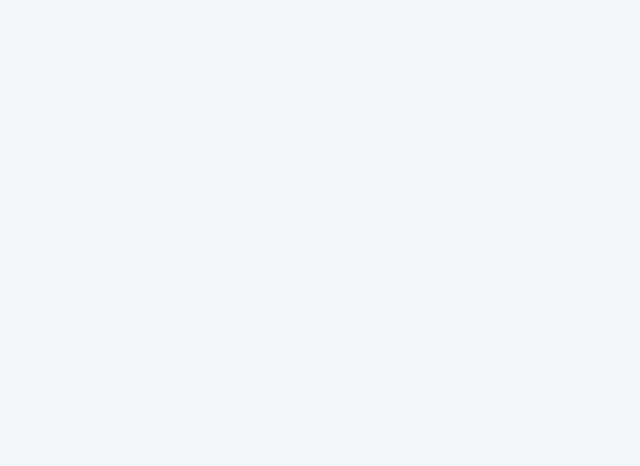
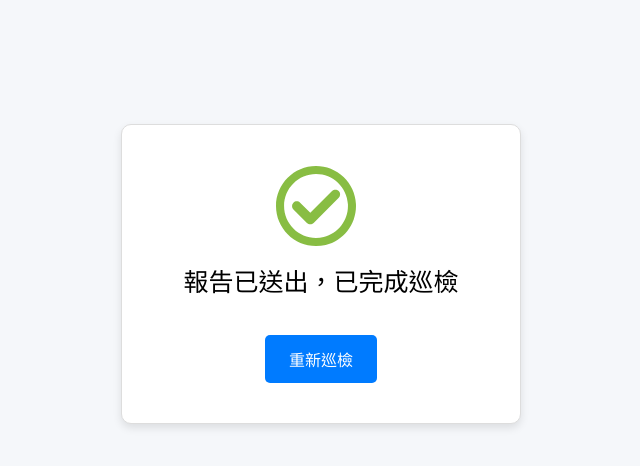
Before and after one commit to frogdev0319-star/cupola360_patrol, a Vue app: page /cupola360_patrol/finish in a window 1280 px wide. Before the commit this address had no page. Shown: the top 466 px of the page, without its empty margins (319-959 px from the left). Built offline with nearby package versions, Linux system fonts and the light colour scheme.

Commit message:
製作巡檢表

```diff
--- a/src/api/user.js
+++ b/src/api/user.js
@@ -24,7 +24,7 @@ export function getInspection() {
 
 export function getInspectToken() {
     return request({
-        url: 'https://demo-factory.cupola360.com/1/plugin/iService?key=testsecret3',
+        url: 'https://demo-factory.cupola360.com/1/plugin/iService?key=testsecret5',
         method: 'get',
 
     })
--- a/src/router/index.js
+++ b/src/router/index.js
@@ -2,6 +2,7 @@ import { createRouter, createWebHistory } from 'vue-router'
 import Home from '../views/Home.vue'
 import About from '../views/About.vue'
 import Contact from '../views/Contact.vue'
+import Finish from '../views/Finish.vue'
 
 const routes = [
     {
@@ -18,6 +19,11 @@ const routes = [
         path: '/contact',
         name: 'Contact',
         component: Contact
+    },
+    {
+        path: '/finish',
+        name: 'Finish',
+        component: Finish
     }
 ]
 
--- /dev/null
+++ b/src/views/Finish.vue
@@ -0,0 +1,72 @@
+<template>
+  <div class="finish-container">
+    <div class="card">
+      <img src="/assets/images/check.svg" alt="check" class="checkmark" />
+      <h1> 報告已送出，已完成巡檢</h1>
+      <button class="restart-button" @click="goHome">重新巡檢</button>
+    </div>
+  </div>
+</template>
+
+<script>
+import router from '../router/index.js'
+
+export default {
+  name: 'Finish',
+  methods: {
+    goHome() {
+      router.push('/')
+    }
+  }
+}
+</script>
+
+<style scoped>
+.finish-container {
+  display: flex;
+  flex-direction: column;
+  align-items: center;
+  justify-content: flex-start;
+  height: 100vh;
+  text-align: center;
+  padding-top: 13vh;
+}
+
+.card {
+  border: 1px solid #ddd;
+  border-radius: 10px;
+  padding: 40px;
+  box-shadow: 0 4px 8px rgba(0, 0, 0, 0.1);
+  background-color: white;
+  max-width: 400px;
+  width: 100%;
+}
+
+h1 {
+  font-size: 25px;
+  margin-bottom: 20px;
+}
+
+.checkmark {
+  width: 80px;
+  height: auto;
+  margin-bottom: 20px;
+  margin-right: 10px;
+}
+
+.restart-button {
+  margin-top: 20px;
+  padding: 12px 24px;
+  font-size: 16px;
+  cursor: pointer;
+  background-color: #007bff;
+  color: white;
+  border: none;
+  border-radius: 5px;
+  transition: background-color 0.3s;
+}
+
+.restart-button:hover {
+  background-color: #0056b3;
+}
+</style>
--- a/src/views/Home.vue
+++ b/src/views/Home.vue
@@ -209,6 +209,7 @@ import { ref, reactive, onMounted } from "vue";
 import { ElMessage } from "element-plus";
 import { login, getInspection, submitInspect ,getInspectToken, uploadScreenshotToBlob } from "../api/user";
 import { Clock, Close } from "@element-plus/icons-vue";
+import router from "../router/index.js";
 
 export default {
   name: "Home",
@@ -562,9 +563,8 @@ export default {
         }
       }
 
-
-
-
+      uploadProgress.value = 0;
+      uploadDialogVisible.value = true;
 
       var tempSubmitItem = [];
       let processedImages = 0;
@@ -606,8 +606,7 @@ export default {
        // 顯示上傳進度 popup
       totalImages.value = totalImageCount;
       currentImageIndex.value = 0;
-      uploadProgress.value = 0;
-      uploadDialogVisible.value = true;
+
 
       // 設置進度為 100%
       uploadProgress.value = 100;
@@ -645,6 +644,7 @@ export default {
         const res = await submitInspect(params);
         console.log('res :>> ', res);
         ElMessage.success("報告提交成功");
+        router.push('/finish');
       } catch (err) {
         console.error("submit error", err);
         ElMessage.error("報告提交失敗");
```
Also changed, not shown: assets/images/check.svg (added).
